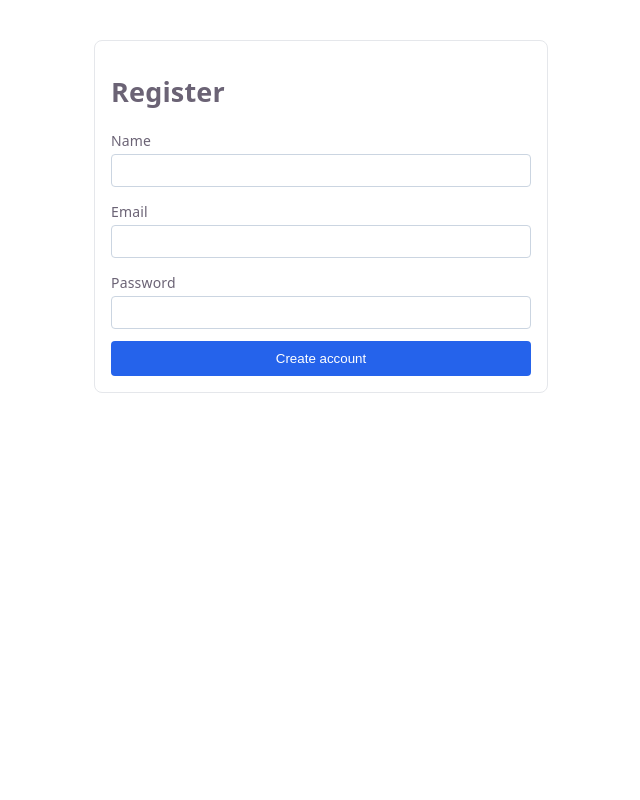
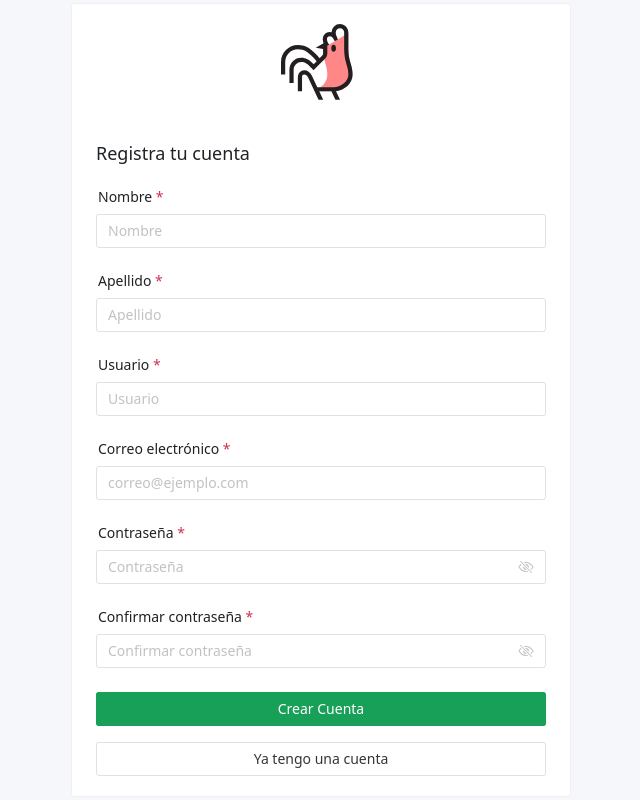
Before and after one commit to jeissonlazo/PollaAppFront, a Vue app: page /register in a window 1280 px wide. Shown: the whole page, without its empty margins (319-959 px from the left). Built offline with nearby package versions, Linux system fonts and the light colour scheme; no server answers; a small style sheet from the web is missing.

Commit message:
Add registration functionality and logo; refactor styles and views

```diff
--- a/src/main.ts
+++ b/src/main.ts
@@ -4,7 +4,8 @@ import './style.css'
 import App from './App.vue'
 import naive from 'naive-ui'
 import router from './router/index.ts'
-
+import 'vfonts/Lato.css'
+import 'vfonts/FiraCode.css'
 const app = createApp(App)
 app.use(naive)
 app.use(createPinia())
--- a/src/services/authService.ts
+++ b/src/services/authService.ts
@@ -18,5 +18,16 @@ export const authService = {
     async login(payload: LoginRequest): Promise<LoginResponse> {
         const response = await api.post('/auth/login', payload)
         return response.data
+    },
+    async register(payload: RegisterRequest) {
+        return api.post('/auth/register', payload)
     }
 }
+
+export interface RegisterRequest {
+    first_name: string
+    last_name: string
+    username: string
+    email: string
+    password: string
+}
--- a/src/stores/authStore.ts
+++ b/src/stores/authStore.ts
@@ -1,46 +1,47 @@
+import { defineStore } from "pinia";
+import { computed, ref } from "vue";
+import { authService, type RegisterRequest } from "../services/authService";
 
-import { defineStore } from 'pinia'
-import { computed, ref } from 'vue'
-import { authService } from '../services/authService'
+export const useAuthStore = defineStore("auth", () => {
+  const token = ref<string | null>(localStorage.getItem("token"));
 
-export const useAuthStore = defineStore('auth', () => {
+  const loading = ref(false);
 
-    const token = ref<string | null>(
-        localStorage.getItem('token')
-    )
+  const isAuthenticated = computed(() => !!token.value);
 
-    const loading = ref(false)
+  async function register(payload: RegisterRequest) {
+    loading.value = true;
 
-    const isAuthenticated = computed(() => !!token.value)
+    try {
+      const response = await authService.register(payload);
+      return response.data;
+    } finally {
+      loading.value = false;
+    }
+  }
 
-    async function login(
-        usernameOrEmail: string,
-        password: string
-    ) {
-        loading.value = true
+  async function login(usernameOrEmail: string, password: string) {
+    loading.value = true;
 
     try {
       const response = await authService.login({
         usernameOrEmail,
-                password
-            })
+        password,
+      });
 
-            token.value = response.access_token
+      token.value = response.access_token;
 
-            localStorage.setItem(
-                'token',
-                response.access_token
-            )
+      localStorage.setItem("token", response.access_token);
 
-            return true
+      return true;
     } finally {
-            loading.value = false
+      loading.value = false;
     }
   }
 
   function logout() {
-        token.value = null
-        localStorage.removeItem('token')
+    token.value = null;
+    localStorage.removeItem("token");
   }
 
   return {
@@ -48,6 +49,7 @@ export const useAuthStore = defineStore('auth', () => {
     loading,
     isAuthenticated,
     login,
-        logout
-    }
-})
+    logout,
+    register,
+  };
+});
--- a/src/style.css
+++ b/src/style.css
@@ -1,55 +1,3 @@
-:root {
-  --text: #6b6375;
-  --text-h: #08060d;
-  --bg: #fff;
-  --border: #e5e4e7;
-  --code-bg: #f4f3ec;
-  --accent: #aa3bff;
-  --accent-bg: rgba(170, 59, 255, 0.1);
-  --accent-border: rgba(170, 59, 255, 0.5);
-  --social-bg: rgba(244, 243, 236, 0.5);
-  --shadow:
-    rgba(0, 0, 0, 0.1) 0 10px 15px -3px, rgba(0, 0, 0, 0.05) 0 4px 6px -2px;
-
-  --sans: system-ui, 'Segoe UI', Roboto, sans-serif;
-  --heading: system-ui, 'Segoe UI', Roboto, sans-serif;
-  --mono: ui-monospace, Consolas, monospace;
-
-  font: 18px/145% var(--sans);
-  letter-spacing: 0.18px;
-  color-scheme: light dark;
-  color: var(--text);
-  background: var(--bg);
-  font-synthesis: none;
-  text-rendering: optimizeLegibility;
-  -webkit-font-smoothing: antialiased;
-  -moz-osx-font-smoothing: grayscale;
-
-  @media (max-width: 1024px) {
-    font-size: 16px;
-  }
-}
-
-@media (prefers-color-scheme: dark) {
-  :root {
-    --text: #9ca3af;
-    --text-h: #f3f4f6;
-    --bg: #16171d;
-    --border: #2e303a;
-    --code-bg: #1f2028;
-    --accent: #c084fc;
-    --accent-bg: rgba(192, 132, 252, 0.15);
-    --accent-border: rgba(192, 132, 252, 0.5);
-    --social-bg: rgba(47, 48, 58, 0.5);
-    --shadow:
-      rgba(0, 0, 0, 0.4) 0 10px 15px -3px, rgba(0, 0, 0, 0.25) 0 4px 6px -2px;
-  }
-
-  #social .button-icon {
-    filter: invert(1) brightness(2);
-  }
-}
-
 body {
   margin: 0;
 }
--- a/src/views/auth/LoginView.vue
+++ b/src/views/auth/LoginView.vue
@@ -33,39 +33,36 @@ const handleLogin = async () => {
         message.error('Usuario o contraseña incorrectos')
     }
 }
+
+const handleRegister = () => {
+    router.push('/register')
+}
 </script>
 
 <template>
     <div class="login-container">
-        <NCard
-            title="Polla Man"
-            class="login-card"
-        >
+        <NCard title="" class="login-card">
+            <div style="text-align: center; margin-bottom: 24px;">
+                <img src="../../assets/logo.svg" class="logo" />
+            </div>
+            <n-h3>Pollapp</n-h3>
             <NForm @submit.prevent="handleLogin">
 
                 <NFormItem label="Usuario o Email">
-                    <NInput
-                        v-model:value="usernameOrEmail"
-                        placeholder="Ingresa tu usuario"
-                    />
+                    <NInput v-model:value="usernameOrEmail" placeholder="Ingresa tu usuario" />
                 </NFormItem>
 
                 <NFormItem label="Contraseña">
-                    <NInput
-                        v-model:value="password"
-                        type="password"
-                        show-password-on="click"
-                        placeholder="Ingresa tu contraseña"
-                    />
+                    <NInput v-model:value="password" type="password" show-password-on="click"
+                        placeholder="Ingresa tu contraseña" />
                 </NFormItem>
 
-                <NButton
-                    type="primary"
-                    block
-                    :loading="authStore.loading"
-                    @click="handleLogin"
-                >
+                <NButton type="primary" block :loading="authStore.loading" @click="handleLogin">
                     Iniciar Sesión
+                </NButton>
+
+                <NButton block style="margin-top: 24px;" :loading="authStore.loading" @click="handleRegister">
+                    Crear Cuenta
                 </NButton>
 
             </NForm>
@@ -85,4 +82,8 @@ const handleLogin = async () => {
 .login-card {
     width: 400px;
 }
+
+.logo {
+	width: 80px;
+}
 </style>
--- a/src/views/auth/RegisterView.vue
+++ b/src/views/auth/RegisterView.vue
@@ -1,74 +1,183 @@
+<script setup lang="ts">
+import { reactive, ref } from 'vue'
+import { useRouter } from 'vue-router'
+import {
+	NCard,
+	NButton,
+	NForm,
+	NFormItem,
+	NInput,
+	type FormRules,
+	useMessage
+} from 'naive-ui'
+
+const router = useRouter()
+const message = useMessage()
+
+const loading = ref(false)
+const formRef = ref()
+
+const form = reactive({
+	first_name: '',
+	last_name: '',
+	username: '',
+	email: '',
+	password: '',
+	repeat_password: ''
+})
+
+const rules: FormRules = {
+	first_name: [
+		{
+			required: true,
+			message: 'El nombre es obligatorio',
+			trigger: ['blur']
+		}
+	],
+	last_name: [
+		{
+			required: true,
+			message: 'El apellido es obligatorio',
+			trigger: ['blur']
+		}
+	],
+	username: [
+		{
+			required: true,
+			message: 'El usuario es obligatorio',
+			trigger: ['blur']
+		},
+		{
+			min: 3,
+			message: 'El usuario debe tener mínimo 3 caracteres',
+			trigger: ['blur']
+		}
+	],
+	email: [
+		{
+			required: true,
+			message: 'El email es obligatorio',
+			trigger: ['blur']
+		},
+		{
+			type: 'email',
+			message: 'Email inválido',
+			trigger: ['blur']
+		}
+	],
+	password: [
+		{
+			required: true,
+			message: 'La contraseña es obligatoria',
+			trigger: ['blur']
+		},
+		{
+			min: 8,
+			message: 'La contraseña debe tener mínimo 8 caracteres',
+			trigger: ['blur']
+		}
+	],
+	repeat_password: [
+		{
+			required: true,
+			message: 'Debe confirmar la contraseña',
+			trigger: ['blur']
+		},
+		{
+			validator: () => {
+				return form.password === form.repeat_password
+			},
+			message: 'Las contraseñas no coinciden',
+			trigger: ['input', 'blur']
+		}
+	]
+}
+
+const handleRegister = async () => {
+	try {
+		await formRef.value?.validate()
+
+		loading.value = true
+
+		// TODO:
+		// await authStore.register(form)
+
+		console.log(form)
+
+		message.success('Cuenta creada correctamente')
+
+		router.push('/login')
+	} catch {
+		message.error('Verifique los datos del formulario')
+	} finally {
+		loading.value = false
+	}
+}
+
+const goToLogin = () => {
+	router.push('/login')
+}
+</script>
+
 <template>
-	<div class="register-view">
-		<h2>Register</h2>
-		<form @submit.prevent="onSubmit" class="register-form">
-			<label>
-				Name
-				<input v-model="form.name" type="text" required />
-			</label>
+	<div class="register-container">
+		<NCard class="register-card">
+			<div style="text-align: center; margin-bottom: 24px;">
+				<img src="../../assets/logo.svg" class="logo" />
+			</div>
+			<n-h3>Registra tu cuenta</n-h3>
+			<NForm ref="formRef" :model="form" :rules="rules">
+				<NFormItem label="Nombre" path="first_name">
+					<NInput v-model:value="form.first_name" placeholder="Nombre" />
+				</NFormItem>
 
-			<label>
-				Email
-				<input v-model="form.email" type="email" required />
-			</label>
+				<NFormItem label="Apellido" path="last_name">
+					<NInput v-model:value="form.last_name" placeholder="Apellido" />
+				</NFormItem>
 
-			<label>
-				Password
-				<input v-model="form.password" type="password" required minlength="6" />
-			</label>
+				<NFormItem label="Usuario" path="username">
+					<NInput v-model:value="form.username" placeholder="Usuario" />
+				</NFormItem>
 
-			<button type="submit">Create account</button>
-		</form>
+				<NFormItem label="Correo electrónico" path="email">
+					<NInput v-model:value="form.email" placeholder="correo@ejemplo.com" />
+				</NFormItem>
+
+				<NFormItem label="Contraseña" path="password">
+					<NInput v-model:value="form.password" type="password" show-password-on="click" placeholder="Contraseña" />
+				</NFormItem>
+
+				<NFormItem label="Confirmar contraseña" path="repeat_password">
+					<NInput v-model:value="form.repeat_password" type="password" show-password-on="click"
+						placeholder="Confirmar contraseña" />
+				</NFormItem>
+
+				<NButton type="primary" block :loading="loading" @click="handleRegister">
+					Crear Cuenta
+				</NButton>
+
+				<NButton block style="margin-top: 16px;" @click="goToLogin">
+					Ya tengo una cuenta
+				</NButton>
+			</NForm>
+		</NCard>
 	</div>
 </template>
 
-<script setup lang="ts">
-import { reactive } from 'vue'
+<style scoped>
+.register-container {
+	min-height: 100vh;
+	display: flex;
+	justify-content: center;
+	align-items: center;
+	background: #f5f7fa;
+}
 
-const form = reactive({ name: '', email: '', password: '' })
-
-function onSubmit() {
-	// basic placeholder action — replace with real registration logic
-	// e.g., call API and handle response
-	console.log('Registering user', { ...form })
-	// reset form
-	form.name = ''
-	form.email = ''
-	form.password = ''
+.register-card {
+	width: 100%;
+	max-width: 500px;
 }
-</script>
-
-<style scoped>
-.register-view {
-	max-width: 420px;
-	margin: 40px auto;
-	padding: 16px;
-	border: 1px solid #e5e7eb;
-	border-radius: 8px;
-	background: #fff;
+.logo {
+	width: 80px;
 }
-.register-form {
-	display: flex;
-	flex-direction: column;
-	gap: 12px;
-}
-label {
-	display: flex;
-	flex-direction: column;
-	font-size: 14px;
-}
-input {
-	padding: 8px 10px;
-	border: 1px solid #cbd5e1;
-	border-radius: 4px;
-}
-button {
-	padding: 10px 12px;
-	background: #2563eb;
-	color: white;
-	border: none;
-	border-radius: 4px;
-	cursor: pointer;
-}
-button:hover { opacity: 0.95 }
 </style>
```
Also changed, not shown: src/assets/logo.svg (added), 1 other file (tests, documents, lock files or other folders). Lines whose indentation alone changed are shown as unchanged.
